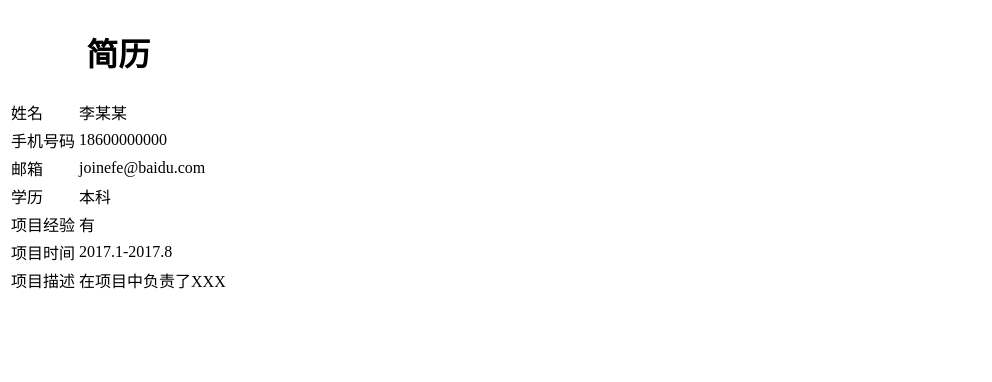
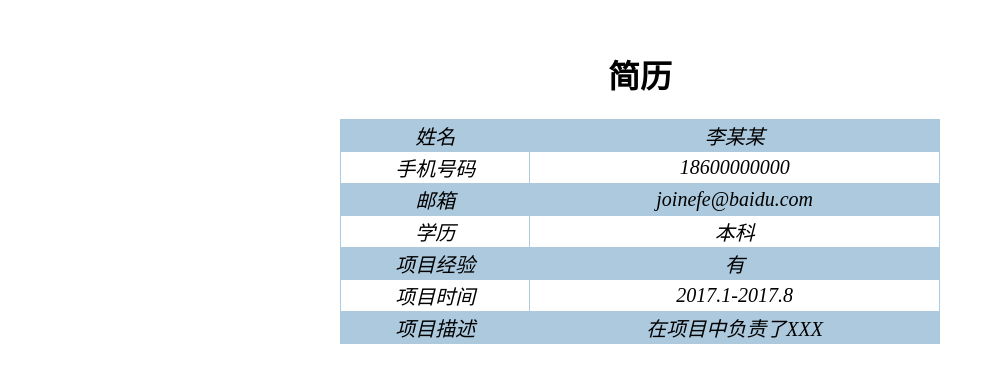
Before and after one commit to Adesince/index, a plain HTML site: page web前端学习/index.html in a window 1280 px wide. Shown: the whole page, without its empty margins (0-992 px from the left). Drawn offline with Linux system fonts and the light colour scheme.

Commit message:
web学习第三天，做一个稍微漂亮的简历
web学习第三天，做一个稍微漂亮的简历

```diff
--- a/web前端学习/index.html
+++ b/web前端学习/index.html
@@ -3,12 +3,13 @@
 <head>
 	<meta charset="UTF-8">
 	<title>简历</title>
+	<link rel="stylesheet" href="styles/style.css">
 </head>
 <body>
 	<table>
 		<caption><h1>简历</h1></caption>
 		<tbody>
-			<tr>
+			<tr class="blue">
 				<td>姓名</td>
 				<td>李某某</td>
 			</tr>
@@ -16,7 +17,7 @@
 				<td>手机号码</td>
 				<td>18600000000</td>
 			</tr>
-			<tr>
+			<tr class="blue">
 				<td>邮箱</td>
 				<td>joinefe@baidu.com</td>
 			</tr>
@@ -24,7 +25,7 @@
 				<td>学历</td>
 				<td>本科</td>
 			</tr>
-			<tr>
+			<tr class="blue">
 				<td>项目经验</td>
 				<td>有</td>
 			</tr>
@@ -32,7 +33,7 @@
 				<td>项目时间</td>
 				<td>2017.1-2017.8</td>
 			</tr>
-			<tr>
+			<tr class="blue">
 				<td>项目描述</td>
 				<td>在项目中负责了XXX</td>
 			</tr>
--- /dev/null
+++ b/web前端学习/styles/style.css
@@ -0,0 +1,17 @@
+table{
+	width: 600px;
+	margin:30px auto;
+	border: 1px solid rgb(172,201,221);
+	border-collapse: collapse;
+	text-align: center;
+}
+h1 {
+    font-size: 32px;
+}
+td {
+	border: 1px solid rgb(172,201,221);
+    font:italic lighter 20px "微软雅黑";
+}
+.blue{
+	background-color: rgb(172,201,221);
+}
```
